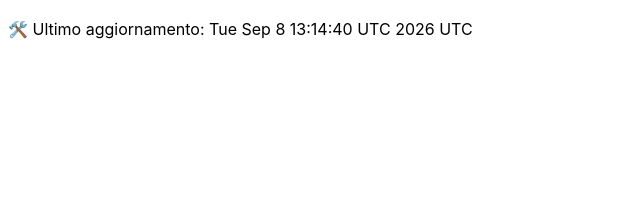
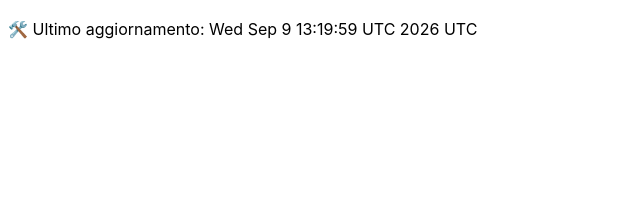
Before and after one commit to DanteTrb/DanteTrb.github.io, a Jekyll site: the page built from badges.md, in a window 1280 px wide. Shown: the top 213 px of the page, without its empty margins (0-640 px from the left). Built offline with Jekyll 4.4.1, drawn with Linux system fonts in a browser that asks for light colours; our own code applies the rules of GitHub Pages for plain Markdown files.

Commit message:
🛠️ Aggiornamento automatico badge

```diff
--- a/badges.md
+++ b/badges.md
@@ -1 +1 @@
-🛠️ Ultimo aggiornamento: Tue Sep  8 13:14:40 UTC 2026 UTC
+🛠️ Ultimo aggiornamento: Wed Sep  9 13:19:59 UTC 2026 UTC
```
